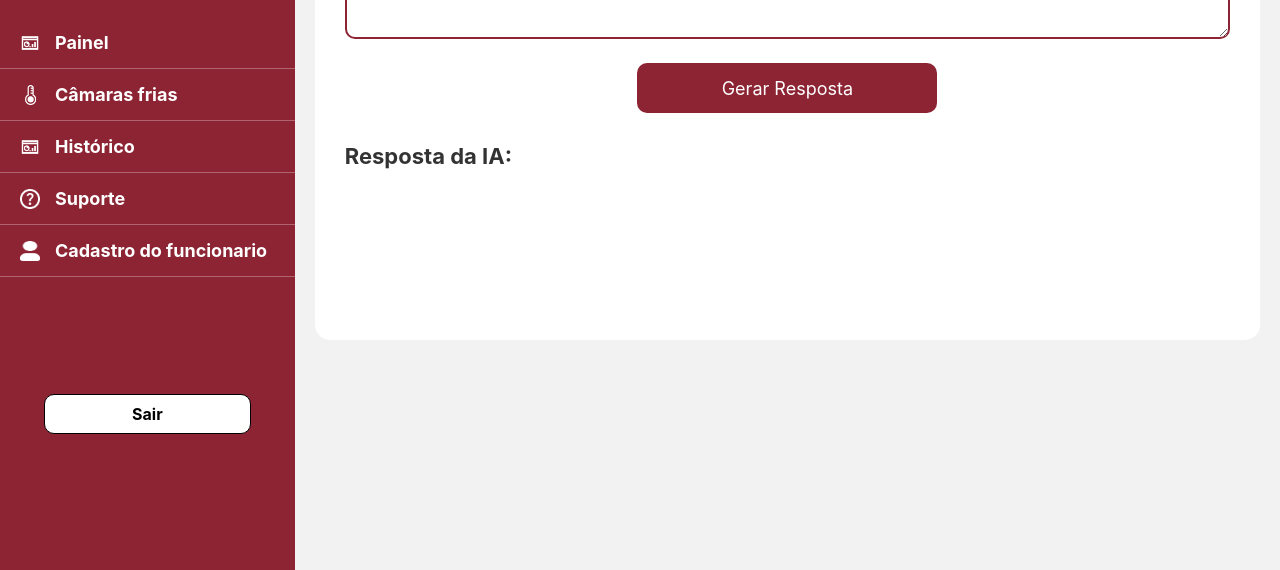
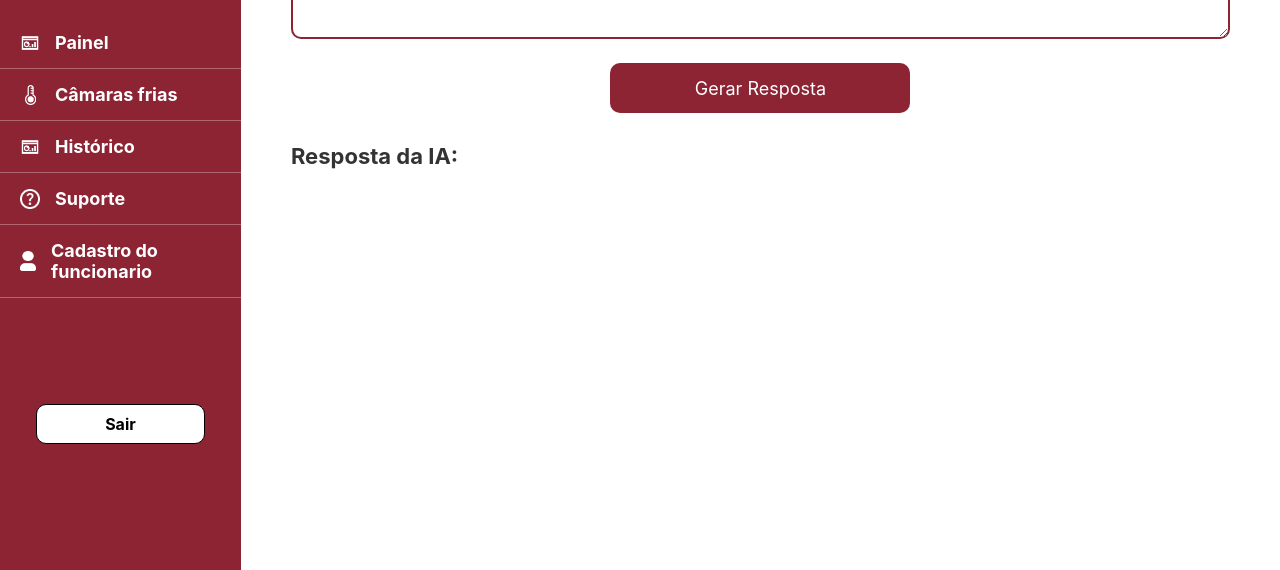
Before and after one commit to Meat-TechS/Projeto-Meatech-grupo, a website: page web-data-viz-main/public/dashboard/bobia.html in a window 1280 px wide. Shown: the part 230-800 px from the top of the page. Drawn offline with Linux system fonts and the light colour scheme.

Commit message:
arrumando o css do bobIA

```diff
--- a/web-data-viz-main/public/dashboard/style/bobia.css
+++ b/web-data-viz-main/public/dashboard/style/bobia.css
@@ -1,10 +1,7 @@
 
-body{
-    background-color: #f2f2f2;
-}
 
 .box{
-    width: 1000px;
+     width: 100%;
     height: 550px;
     margin: 20px;
     background-color: white;
--- a/web-data-viz-main/public/site-institucional/css/style.css
+++ b/web-data-viz-main/public/site-institucional/css/style.css
@@ -145,6 +145,8 @@ padding: 20px;
 border-radius: 12px;
 }
 
+
+
 .contato{
     background: #fff;
     padding: 70px 20px;
@@ -207,6 +209,9 @@ border: none;
 padding: 12px;
 border-radius: 8px;
 }
+
+
+
 .rodape {
 background: #111;
 color: #ffffff;
```
